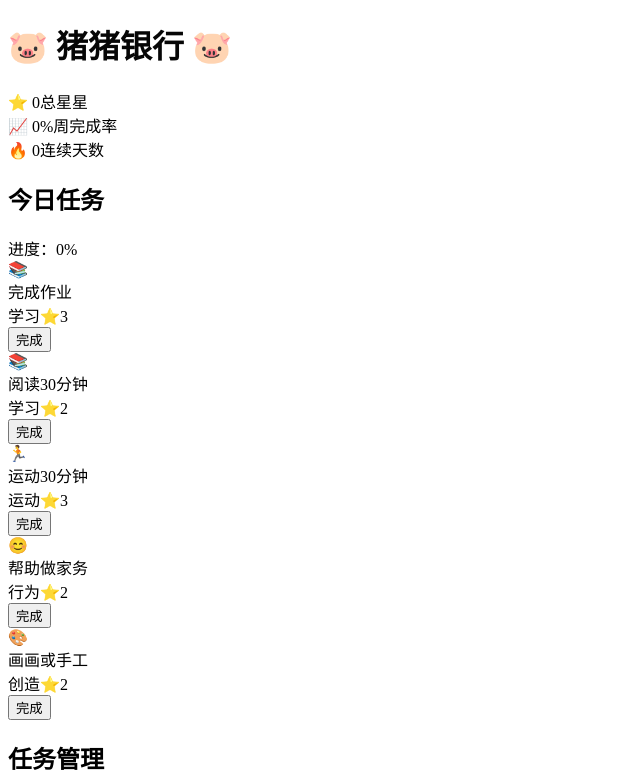
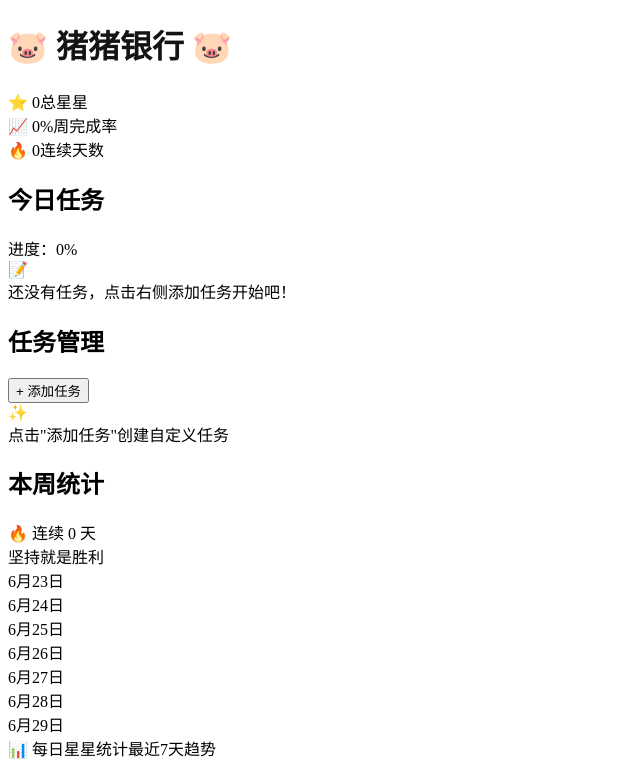
Before and after one commit to shuyx/piggy-bank-new, a React (Create React App) app: page / in a window 1280 px wide. Shown: the top 784 px of the page, without its empty margins (0-640 px from the left). Built offline with nearby package versions, Linux system fonts and the light colour scheme.

Commit message:
删除默认任务，所有任务解耦且可恢复

```diff
--- a/src/pages/HomePage.tsx
+++ b/src/pages/HomePage.tsx
@@ -1,4 +1,4 @@
-import React, { useEffect, useState } from 'react';
+import React, { useEffect, useState, useCallback } from 'react';
 import { useStore, initializeTodayTasks } from '../stores/useStore';
 
 export const HomePage: React.FC = () => {
@@ -6,7 +6,7 @@ export const HomePage: React.FC = () => {
     totalStars,
     getTodayTasks,
     completeTask,
-    uncompleteTask, // 添加恢复任务函数
+    uncompleteTask,
     getTodayProgress,
     getWeeklyStats,
     addCustomTask,
@@ -34,7 +34,11 @@ export const HomePage: React.FC = () => {
     initializeTodayTasks();
   }, []);
 
-  const handleCompleteTask = (taskId: string) => {
+  // 使用 useCallback 确保每个任务有独立的处理函数
+  const handleCompleteTask = useCallback((taskId: string) => {
+    console.log('完成任务:', taskId); // 调试日志
+
+    try {
       completeTask(taskId);
 
       // 显示庆祝动画
@@ -42,28 +46,37 @@ export const HomePage: React.FC = () => {
       setTimeout(() => setCelebrationVisible(false), 2000);
 
       // 任务完成动画效果
-    const button = document.getElementById(`task-${taskId}`);
+      const button = document.getElementById(`complete-btn-${taskId}`);
       if (button) {
         button.classList.add('animate-bounce');
         setTimeout(() => {
           button.classList.remove('animate-bounce');
         }, 1000);
       }
-  };
+    } catch (error) {
+      console.error('完成任务时出错:', error);
+    }
+  }, [completeTask]);
 
-  // 新增：处理恢复任务
-  const handleUncompleteTask = (taskId: string) => {
+  // 使用 useCallback 确保每个任务有独立的恢复函数
+  const handleUncompleteTask = useCallback((taskId: string) => {
+    console.log('恢复任务:', taskId); // 调试日志
+
+    try {
       uncompleteTask(taskId);
 
       // 恢复动画效果
-    const button = document.getElementById(`task-${taskId}`);
+      const button = document.getElementById(`restore-btn-${taskId}`);
       if (button) {
         button.classList.add('animate-pulse');
         setTimeout(() => {
           button.classList.remove('animate-pulse');
         }, 1000);
       }
-  };
+    } catch (error) {
+      console.error('恢复任务时出错:', error);
+    }
+  }, [uncompleteTask]);
 
   const handleAddTask = () => {
     if (taskName.trim()) {
@@ -196,9 +209,13 @@ export const HomePage: React.FC = () => {
                   <div>还没有任务，点击右侧添加任务开始吧！</div>
                 </div>
               ) : (
-                todayTasks.map(task => (
+                todayTasks.map((task, index) => {
+                  // 确保每个任务有唯一的标识
+                  const uniqueTaskKey = `${task.id}-${task.date}-${index}`;
+
+                  return (
                     <div
-                    key={task.id}
+                      key={uniqueTaskKey}
                       className={`flex items-center justify-between p-4 rounded-lg transition-all duration-300 hover:scale-102 ${
                         task.completed
                           ? 'bg-green-50 opacity-75 border-2 border-green-200'
@@ -223,19 +240,29 @@ export const HomePage: React.FC = () => {
                               <span>⭐</span>
                               <span>{task.stars}</span>
                             </span>
+                            {/* 调试信息 */}
+                            <span className="text-xs text-gray-400">
+                              ID: {task.id.slice(-4)}
+                            </span>
                           </div>
                         </div>
                       </div>
 
-                    {/* 修改按钮部分 - 支持完成和恢复 */}
+                      {/* 修改按钮部分 - 确保每个任务独立操作 */}
                       <div className="flex gap-2">
                         {task.completed ? (
                           <>
                             <button
-                            id={`task-${task.id}`}
-                            onClick={() => handleUncompleteTask(task.id)}
+                              id={`restore-btn-${task.id}`}
+                              onClick={(e) => {
+                                e.preventDefault();
+                                e.stopPropagation();
+                                console.log('点击恢复按钮，任务ID:', task.id);
+                                handleUncompleteTask(task.id);
+                              }}
                               className="px-3 py-2 rounded-lg font-medium transition-all transform bg-orange-500 text-white hover:bg-orange-600 hover:scale-105 active:scale-95"
                               title="点错了？恢复任务"
+                              type="button"
                             >
                               🔄 恢复
                             </button>
@@ -245,16 +272,23 @@ export const HomePage: React.FC = () => {
                           </>
                         ) : (
                           <button
-                          id={`task-${task.id}`}
-                          onClick={() => handleCompleteTask(task.id)}
+                            id={`complete-btn-${task.id}`}
+                            onClick={(e) => {
+                              e.preventDefault();
+                              e.stopPropagation();
+                              console.log('点击完成按钮，任务ID:', task.id);
+                              handleCompleteTask(task.id);
+                            }}
                             className="px-4 py-2 rounded-lg font-medium transition-all transform bg-piggy-green text-white hover:bg-green-600 hover:scale-105 active:scale-95"
+                            type="button"
                           >
                             完成
                           </button>
                         )}
                       </div>
                     </div>
-                ))
+                  );
+                })
               )}
             </div>
           </div>
--- a/src/stores/useStore.ts
+++ b/src/stores/useStore.ts
@@ -37,13 +37,15 @@ interface AppState {
   // 操作方法
   addTask: (task: Omit<Task, 'id' | 'date'>) => void;
   completeTask: (taskId: string) => void;
-  uncompleteTask: (taskId: string) => void; // 新增：恢复任务
+  uncompleteTask: (taskId: string) => void;
   addCustomTask: (name: string, category: Task['category'], stars: number) => void;
   generateDailyReport: () => string;
   unlockAchievement: (achievementId: string) => void;
   getTodayTasks: () => Task[];
   getTodayProgress: () => number;
   getWeeklyStats: () => { totalStars: number; completionRate: number };
+  // 新增：清除今日所有任务
+  clearTodayTasks: () => void;
 }
 
 // 初始成就列表
@@ -83,15 +85,6 @@ const initialAchievements: Achievement[] = [
     icon: '👑',
     unlocked: false
   }
-];
-
-// 默认任务模板
-const defaultTaskTemplates = [
-  { name: '完成作业', category: 'study' as const, stars: 3 },
-  { name: '阅读30分钟', category: 'study' as const, stars: 2 },
-  { name: '运动30分钟', category: 'exercise' as const, stars: 3 },
-  { name: '帮助做家务', category: 'behavior' as const, stars: 2 },
-  { name: '画画或手工', category: 'creativity' as const, stars: 2 }
 ];
 
 // 辅助函数：检查成就解锁条件
@@ -179,10 +172,12 @@ export const useStore = create<AppState>()(
       addTask: (taskData) => {
         const newTask: Task = {
           ...taskData,
-          id: Date.now().toString(),
+          id: Date.now().toString() + Math.random().toString(36).substr(2, 9), // 更唯一的ID
           date: new Date().toISOString().split('T')[0],
           completed: false
         };
+
+        console.log('useStore: 添加新任务:', newTask.name, 'ID:', newTask.id);
 
         set((state) => {
           const today = new Date().toISOString().split('T')[0];
@@ -209,16 +204,23 @@ export const useStore = create<AppState>()(
       },
 
       completeTask: (taskId) => {
+        console.log('useStore: 开始完成任务，ID:', taskId);
+
         set((state) => {
           const today = new Date().toISOString().split('T')[0];
           let starsEarned = 0;
+          let taskFound = false;
+          let completedTaskName = '';
 
           // 更新任务状态
           const newDailyRecords = state.dailyRecords.map(record => {
             if (record.date === today) {
               const newTasks = record.tasks.map(task => {
                 if (task.id === taskId && !task.completed) {
+                  console.log('useStore: 找到并完成任务:', task.name, '星星:', task.stars);
                   starsEarned = task.stars;
+                  taskFound = true;
+                  completedTaskName = task.name;
                   return { ...task, completed: true };
                 }
                 return task;
@@ -232,6 +234,13 @@ export const useStore = create<AppState>()(
             }
             return record;
           });
+
+          if (!taskFound) {
+            console.warn('useStore: 未找到要完成的任务，ID:', taskId);
+            return state; // 如果没找到任务，不更新状态
+          }
+
+          console.log('useStore: 任务完成成功:', completedTaskName, '获得星星:', starsEarned);
 
           // 更新总星星数
           const newTotalStars = state.totalStars + starsEarned;
@@ -255,6 +264,7 @@ export const useStore = create<AppState>()(
               unlocked: true,
               unlockedDate: new Date().toISOString()
             };
+            console.log('useStore: 解锁成就 - 周冠军');
           }
 
           if (newStreak >= 30 && !finalAchievements.find(a => a.id === 'month-master')?.unlocked) {
@@ -264,7 +274,10 @@ export const useStore = create<AppState>()(
               unlocked: true,
               unlockedDate: new Date().toISOString()
             };
+            console.log('useStore: 解锁成就 - 月度大师');
           }
+
+          console.log('useStore: 状态更新完成，总星星:', newTotalStars, '连续天数:', newStreak);
 
           return {
             totalStars: newTotalStars,
@@ -275,18 +288,24 @@ export const useStore = create<AppState>()(
         });
       },
 
-      // 新增：恢复任务功能
       uncompleteTask: (taskId) => {
+        console.log('useStore: 开始恢复任务，ID:', taskId);
+
         set((state) => {
           const today = new Date().toISOString().split('T')[0];
           let starsLost = 0;
+          let taskFound = false;
+          let restoredTaskName = '';
 
           // 更新任务状态
           const newDailyRecords = state.dailyRecords.map(record => {
             if (record.date === today) {
               const newTasks = record.tasks.map(task => {
                 if (task.id === taskId && task.completed) {
+                  console.log('useStore: 找到并恢复任务:', task.name, '扣除星星:', task.stars);
                   starsLost = task.stars;
+                  taskFound = true;
+                  restoredTaskName = task.name;
                   return { ...task, completed: false };
                 }
                 return task;
@@ -301,25 +320,66 @@ export const useStore = create<AppState>()(
             return record;
           });
 
+          if (!taskFound) {
+            console.warn('useStore: 未找到要恢复的任务，ID:', taskId);
+            return state; // 如果没找到任务，不更新状态
+          }
+
+          console.log('useStore: 任务恢复成功:', restoredTaskName, '扣除星星:', starsLost);
+
           // 更新总星星数
           const newTotalStars = Math.max(0, state.totalStars - starsLost);
 
           // 重新计算连续天数
           const newStreak = calculateStreak(newDailyRecords, state.currentStreak);
 
-          // 注意：成就一旦解锁就不会回收，这是设计上的考虑
-          // 如果需要回收成就，可以添加相应的逻辑
+          console.log('useStore: 恢复状态更新完成，总星星:', newTotalStars, '连续天数:', newStreak);
 
           return {
             totalStars: newTotalStars,
             currentStreak: newStreak,
             dailyRecords: newDailyRecords
-            // achievements 保持不变，成就不回收
+          };
+        });
+      },
+
+      // 新增：清除今日所有任务
+      clearTodayTasks: () => {
+        console.log('useStore: 清除今日所有任务');
+
+        set((state) => {
+          const today = new Date().toISOString().split('T')[0];
+
+          // 计算要减少的星星数
+          const todayRecord = state.dailyRecords.find(r => r.date === today);
+          const starsToDeduct = todayRecord?.totalStars || 0;
+
+          const newDailyRecords = state.dailyRecords.map(record => {
+            if (record.date === today) {
+              return {
+                ...record,
+                tasks: [],
+                totalStars: 0
+              };
+            }
+            return record;
+          });
+
+          const newTotalStars = Math.max(0, state.totalStars - starsToDeduct);
+          const newStreak = calculateStreak(newDailyRecords, state.currentStreak);
+
+          console.log('useStore: 清除完成，扣除星星:', starsToDeduct, '新总星星:', newTotalStars);
+
+          return {
+            totalStars: newTotalStars,
+            currentStreak: newStreak,
+            dailyRecords: newDailyRecords
           };
         });
       },
 
       addCustomTask: (name, category, stars) => {
+        console.log('useStore: 添加自定义任务:', name, '分类:', category, '星星:', stars);
         const newTask = {
           name,
           category,
@@ -333,11 +393,18 @@ export const useStore = create<AppState>()(
         const today = new Date().toISOString().split('T')[0];
         const todayRecord = get().dailyRecords.find(r => r.date === today);
 
-        if (!todayRecord) return '今天还没有任务记录哦！';
+        console.log('useStore: 生成今日报告，日期:', today);
+
+        if (!todayRecord) {
+          console.log('useStore: 今天没有任务记录');
+          return '今天还没有任务记录哦！';
+        }
 
         const completedTasks = todayRecord.tasks.filter(t => t.completed);
         const totalTasks = todayRecord.tasks.length;
         const completionRate = totalTasks > 0 ? (completedTasks.length / totalTasks * 100).toFixed(0) : 0;
+
+        console.log('useStore: 报告数据 - 完成任务:', completedTasks.length, '总任务:', totalTasks, '完成率:', completionRate + '%');
 
         const categoryStats = {
           study: completedTasks.filter(t => t.category === 'study').length,
@@ -369,6 +436,7 @@ export const useStore = create<AppState>()(
       },
 
       unlockAchievement: (achievementId) => {
+        console.log('useStore: 解锁成就:', achievementId);
         set((state) => ({
           achievements: state.achievements.map(a =>
             a.id === achievementId
@@ -381,14 +449,18 @@ export const useStore = create<AppState>()(
       getTodayTasks: () => {
         const today = new Date().toISOString().split('T')[0];
         const todayRecord = get().dailyRecords.find(r => r.date === today);
-        return todayRecord?.tasks || [];
+        const tasks = todayRecord?.tasks || [];
+        console.log('useStore: 获取今日任务，数量:', tasks.length);
+        return tasks;
       },
 
       getTodayProgress: () => {
         const todayTasks = get().getTodayTasks();
         if (todayTasks.length === 0) return 0;
         const completed = todayTasks.filter(t => t.completed).length;
-        return (completed / todayTasks.length) * 100;
+        const progress = (completed / todayTasks.length) * 100;
+        console.log('useStore: 今日进度:', progress.toFixed(1) + '%', '(' + completed + '/' + todayTasks.length + ')');
+        return progress;
       },
 
       getWeeklyStats: () => {
@@ -408,6 +480,8 @@ export const useStore = create<AppState>()(
 
         const completionRate = totalTasks > 0 ? (completedTasks / totalTasks) * 100 : 0;
 
+        console.log('useStore: 周统计 - 总星星:', totalStars, '完成率:', completionRate.toFixed(1) + '%');
+
         return { totalStars, completionRate };
       }
     }),
@@ -417,17 +491,14 @@ export const useStore = create<AppState>()(
   )
 );
 
-// 初始化今天的默认任务
+// 修改：不再自动初始化默认任务
 export const initializeTodayTasks = () => {
   const store = useStore.getState();
   const todayTasks = store.getTodayTasks();
 
-  if (todayTasks.length === 0) {
-    defaultTaskTemplates.forEach(template => {
-      store.addTask({
-        ...template,
-        completed: false
-      });
-    });
-  }
+  console.log('initializeTodayTasks: 当前任务数量:', todayTasks.length);
+  console.log('initializeTodayTasks: 不再自动添加默认任务，保持空白状态');
+
+  // 移除了自动添加默认任务的逻辑
+  // 现在今日任务将保持空白，等待用户手动添加
 };
```
Lines whose indentation alone changed are shown as unchanged.
